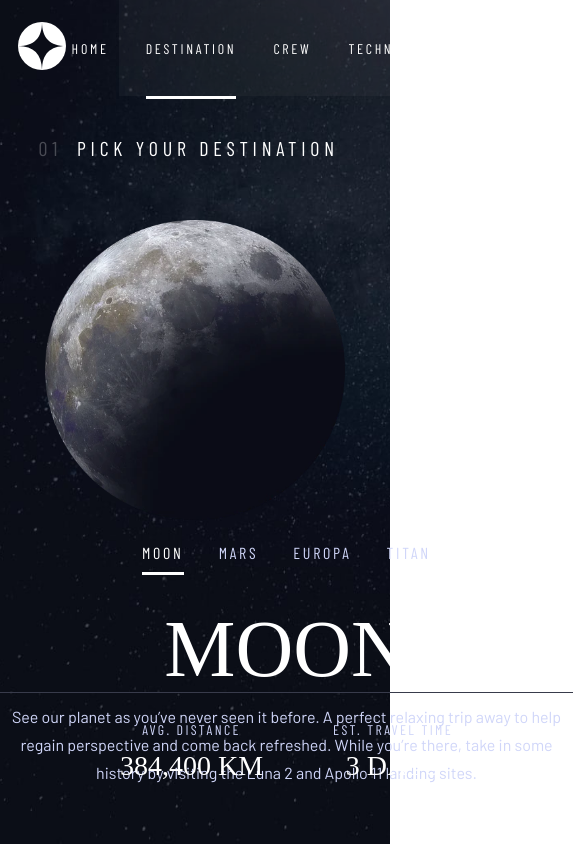
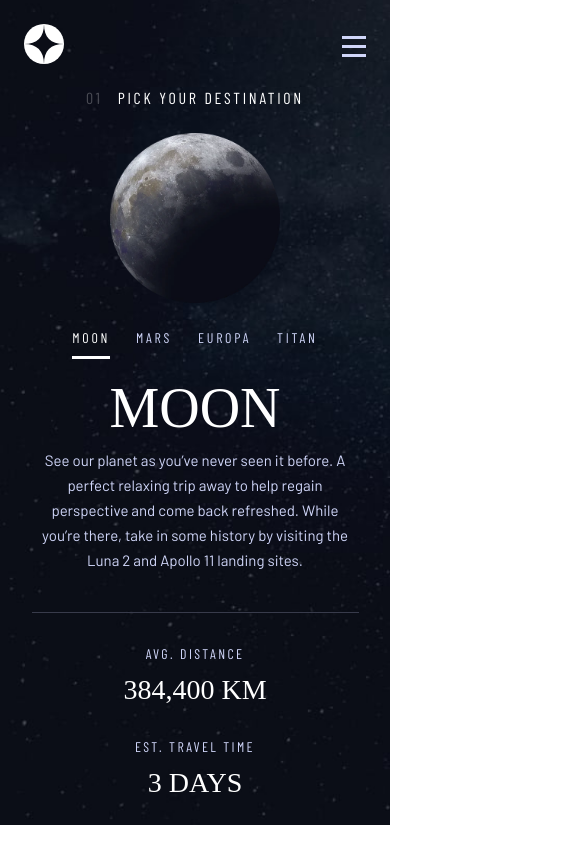
Before and after one commit to hugoriveros18/space-tourism-website, a Vue app: page / in a window 390 px wide. Both pictures are taken after a click on the button "EXPLORE". Shown: the whole page, 573 px wide, since content can reach past the window. Built offline with nearby package versions, Linux system fonts and the light colour scheme; a web font is replaced by a local one.

Commit message:
screen modification

```diff
--- a/src/App.vue
+++ b/src/App.vue
@@ -213,7 +213,7 @@ body {
   z-index: 1;
 }
 
-@media screen and (max-width: 768px) {
+@media screen and (max-width: 820px) {
   .main-page-container {
     background-image: url(./assets/home/background-home-tablet.jpg);
   }
@@ -256,7 +256,7 @@ body {
   }
 }
 
-@media screen and (max-width: 375px) {
+@media screen and (max-width: 415px) {
   .main-page-container {
     background-image: url("./assets/home/background-home-mobile.jpg")
   }
--- a/src/components/CrewStaff.vue
+++ b/src/components/CrewStaff.vue
@@ -251,7 +251,7 @@ function changeToAnsari() {
     background-image: url("../assets/crew/image-anousheh-ansari.webp");
 }
 
-@media screen and (max-width: 768px) {
+@media screen and (max-width: 820px) {
     .crew-container {
         position: static;
         height: 100%;
@@ -302,7 +302,7 @@ function changeToAnsari() {
     .crew-buttons-container {
         justify-content: center;
         gap: 16px;
-        bottom: 572px;
+        top: 442px;
         margin: 0;
     }
     .crew-button {
@@ -311,14 +311,14 @@ function changeToAnsari() {
     }
     .crew-picture-information {
         margin: 80px 0 0 0;
-        width: 456px;
+        width: 100%;
     }
     .backgroundMark {
         position: static;
     }
 }
 
-@media screen and (max-width: 375px) {
+@media screen and (max-width: 415px) {
     .crew-card-container {
         flex-direction: column-reverse;
         justify-content: flex-end;
--- a/src/components/NavBar.vue
+++ b/src/components/NavBar.vue
@@ -203,7 +203,7 @@ function closeMobileMenu() {
 }
 
 
-@media screen and (max-width: 768px) {
+@media screen and (max-width: 820px) {
   .general-container {
     height: 96px;
     padding: 0 0 0 4.5vw;
@@ -226,7 +226,7 @@ function closeMobileMenu() {
     display: none;
   }
 }
-@media screen and (max-width: 375px) {
+@media screen and (max-width: 415px) {
   .mobile-menu-container {
     position: absolute;
     width: 254px;
--- a/src/components/PickDestination.vue
+++ b/src/components/PickDestination.vue
@@ -275,7 +275,7 @@ function changeToTitan() {
     margin: 0;
 }
 
-@media screen and (max-width: 768px) {
+@media screen and (max-width: 820px) {
     .destination-card-container {
         width: 100%;
     }
@@ -323,11 +323,11 @@ function changeToTitan() {
     }
     .details-container {
         position: absolute;
-        bottom: 62px;
+        top: 872px;
         width: 573px;
         justify-content: center;
         gap: 70px;
-        margin: 49px 0 0 0;
+        margin: 0;
         padding: 28px 0 0 0;
         border-top: solid 1px #383B4B;
     }
@@ -336,7 +336,7 @@ function changeToTitan() {
     }
 }
 
-@media screen and (max-width: 375px) {
+@media screen and (max-width: 415px) {
     .pick-destination-container {
         padding: 88px 0 0 0;
     }
--- a/src/components/SpaceLaunch.vue
+++ b/src/components/SpaceLaunch.vue
@@ -231,7 +231,7 @@ function changeToCapsule() {
     padding: 20px 0 0 0;
 }
 
-@media screen and (max-width: 768px) {
+@media screen and (max-width: 820px) {
     .tech-container {
         position: static;
         height: 100%;
@@ -293,12 +293,12 @@ function changeToCapsule() {
         width: 100%;
         flex-direction: row;
         position: absolute;
-        bottom: 378px;
+        top: 586px;
     }
 }
 
 
-@media screen and (max-width: 375px) {
+@media screen and (max-width: 415px) {
     .intro-title {
         margin: 88px 0 0 0;
         padding: 0;
```
